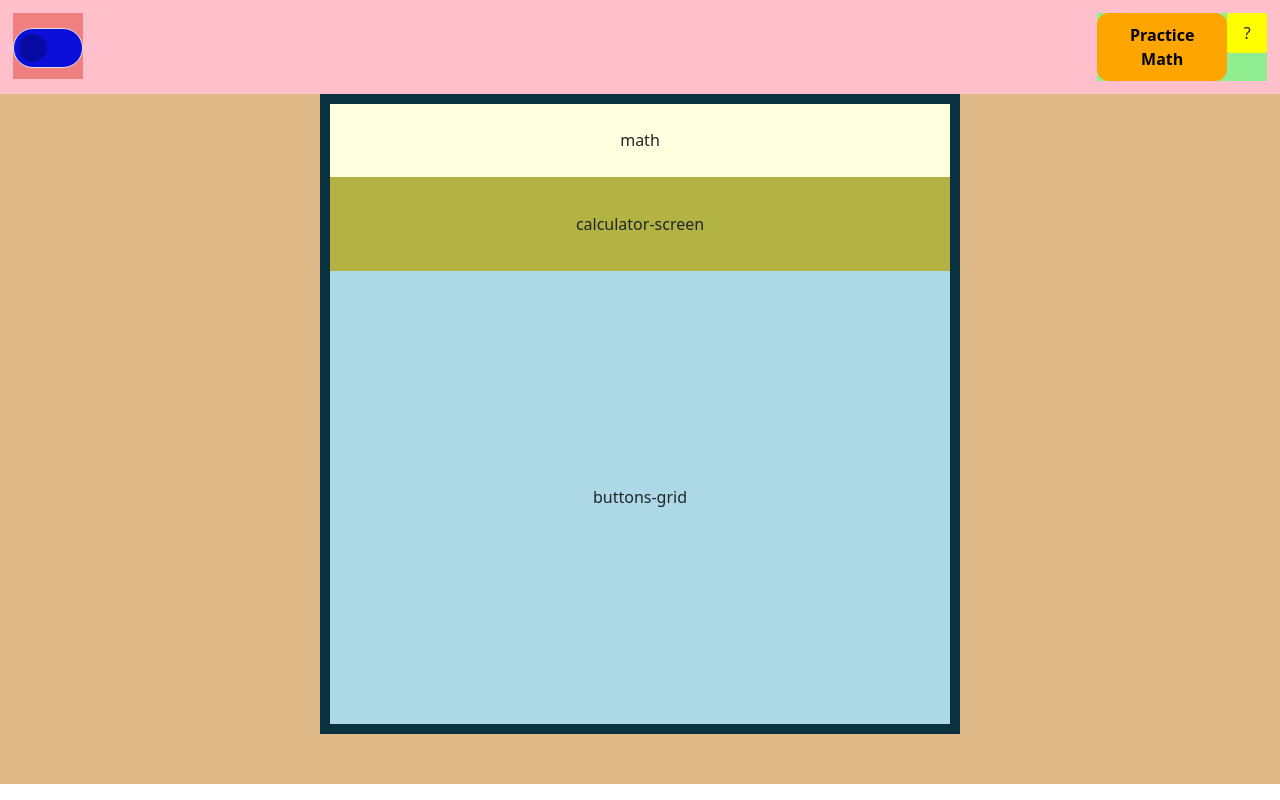
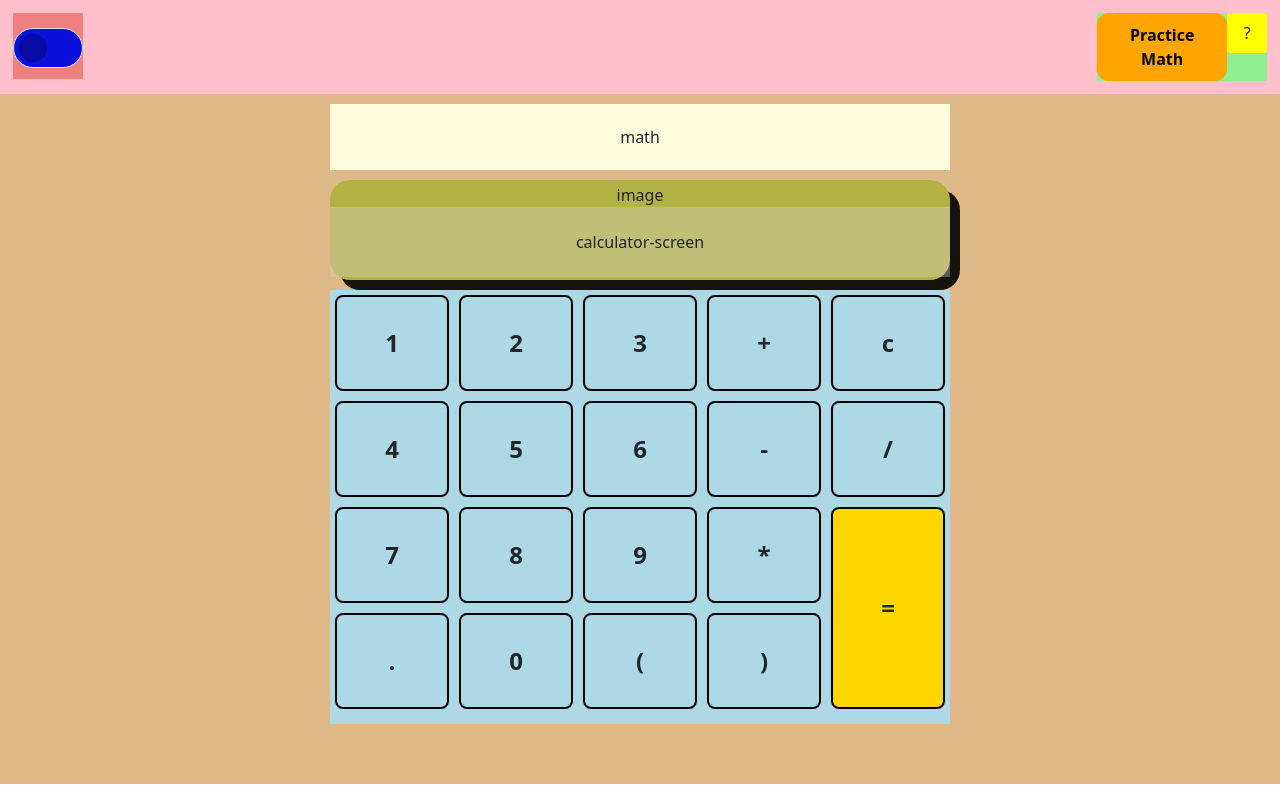
Before and after one commit to dev-dungeon-run/FairyTail_calculator, an Angular app: page / in a window 1280 px wide. Built offline with nearby package versions, Linux system fonts and the light colour scheme; a web font is replaced by a local one.

Commit message:
added some stuff to the calculator

```diff
--- a/src/app/calculator-page/calculator-page.html
+++ b/src/app/calculator-page/calculator-page.html
@@ -23,12 +23,37 @@
         </div>
 
         <div class="calculator-screen">
-            calculator-screen
+            image
+            <div class="calculator-screen-image">
+                calculator-screen
+            </div>
         </div>
 
         <div class="calculator-buttons">
-            buttons-grid
+            <div>1</div>
+            <div>2</div>
+            <div>3</div>
+            <div>+</div>
+            <div>c</div>
+
+            <div>4</div>
+            <div>5</div>
+            <div>6</div>
+            <div>-</div>
+            <div>/</div>
+
+            <div>7</div>
+            <div>8</div>
+            <div>9</div>
+            <div>*</div>
+            <div class="equals">=</div>
+
+            <div>.</div>
+            <div>0</div>
+            <div>(</div>
+            <div>)</div>
         </div>
+
     </div>
 
 </div>
--- a/src/app/calculator-page/calculator-page.scss
+++ b/src/app/calculator-page/calculator-page.scss
@@ -1,4 +1,3 @@
-
 .container-for-whole-calculator-page {
     font-family: "DynaPuff", system-ui;
     display: flex;
@@ -68,10 +67,10 @@
 // ----------------------------------------------------------------------
 .whole-calculator-and-math-screen {
     display: flex;
+    gap: 10px;
     padding: 10px;
     flex-direction: column;
     align-items: center;
-    background-color: rgb(9, 49, 63);
     width: 50vw;
     min-width: 300px;
     max-width: 1400px;
@@ -90,18 +89,52 @@
 .calculator-screen {
     background-color: rgb(179, 179, 68);
     display: flex;
+    flex-direction: column;
     justify-content: center;
     align-items: center;
     width: 100%;
-    height: 13vh;
+    height: 15vh;
+    border-radius: 20px;
+    box-shadow: 10px 10px 0px rgba(0, 0, 0, 0.9);
+}
+
+.calculator-screen-image {
+    background-color: rgba(211, 211, 211, 0.366);
+    display: flex;
+    justify-content: center;
+    align-items: center;
+    width: 100%;
+    height: 70%;
 }
 
 .calculator-buttons {
     background-color: lightblue;
+    display: grid;
+
+    grid-template-columns: repeat(5, 1fr);
+    grid-auto-rows: 1fr;
+
+    gap: 10px;
+    padding: 5px 5px 15px 5px;
+
+    width: 100%;
+    height: 70%;
+
+    aspect-ratio: 1/1;
+}
+
+.calculator-buttons>* {
     display: flex;
+    border: 2px solid black;
+    border-radius: 8px;
+
+    font-size: 1.5rem;
+    font-weight: 900;
+    align-items: center;
     justify-content: center;
-    align-items: center;
-    align-items: center;
-    width: 100%;
-    height: 80%;
 }
+
+.equals {
+    grid-row: span 2;
+    background-color: gold;
+}
```
